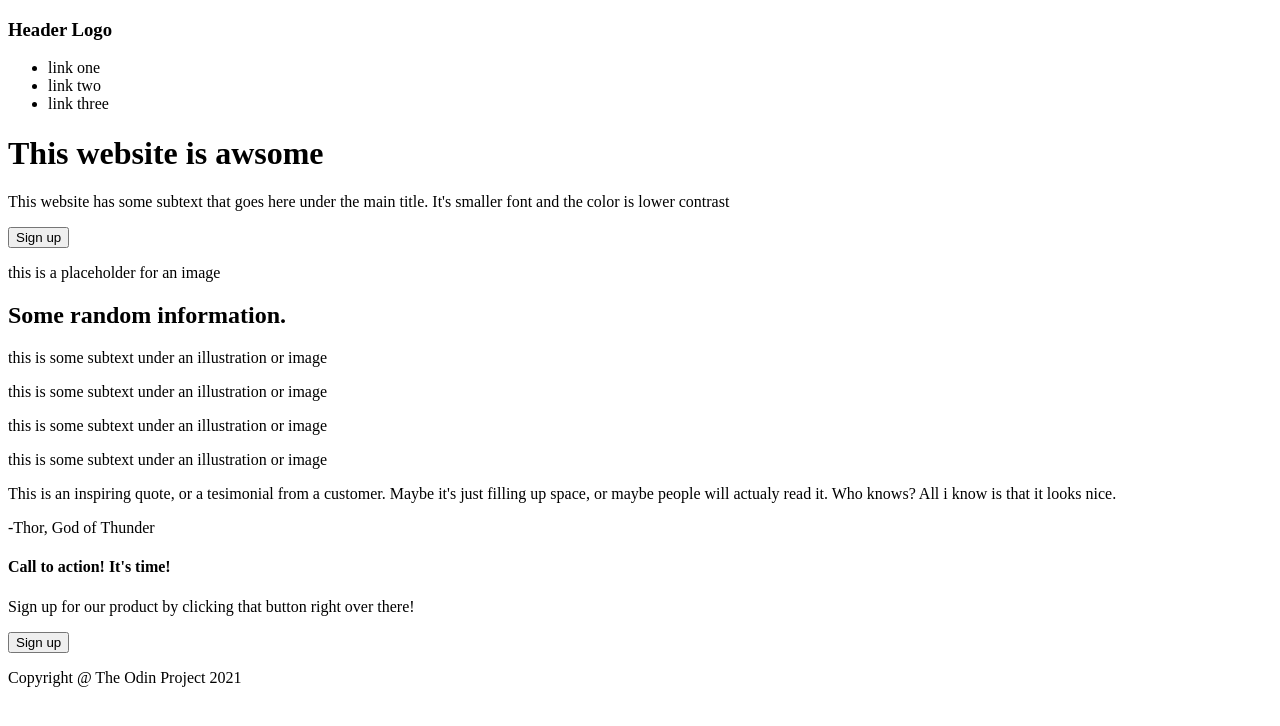
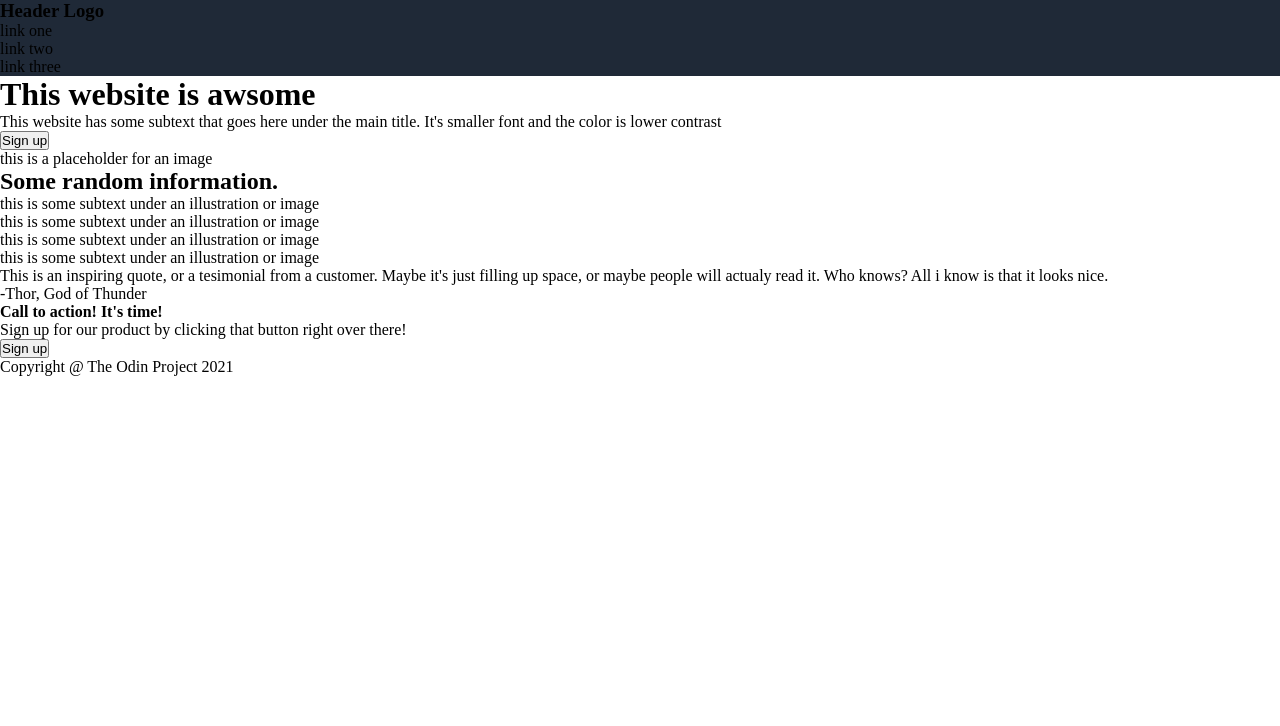
Before and after one commit to smandoki/landing-page, a plain HTML site: page index.html in a window 1280 px wide. Drawn offline with Linux system fonts and the light colour scheme.

Commit message:
Fixed missing stylesheet
Added link to stylesheet in the HTML file. Started styling header

```diff
--- a/index.html
+++ b/index.html
@@ -5,6 +5,7 @@
     <meta http-equiv="X-UA-Compatible" content="IE=edge">
     <meta name="viewport" content="width=device-width, initial-scale=1.0">
     <title>Odin Project Landing Page</title>
+    <link rel="stylesheet" href="style.css">
 </head>
 <body>
     <header>
--- a/style.css
+++ b/style.css
@@ -0,0 +1,25 @@
+:root {
+    --dark-background-color: #1F2937;
+    --hero-text-color: #E5E7EB;
+    --hero-heading-color: #F9FAF8;
+    --header-link-color: #E5E7EB;
+    --header-logo-color: #F9FAF8;
+    --button-color: #3882F6;
+    --information-heading-color: #1F2937;
+    --quote-section-background-color: #E5E7EB;
+    --quote-text-color: #1F2937;
+}
+
+* {
+    margin: 0;
+    padding: 0;
+}
+
+.content {
+    width: 1280px;
+}
+
+header {
+    background-color: var(--dark-background-color);
+    display: flex;
+}
```
